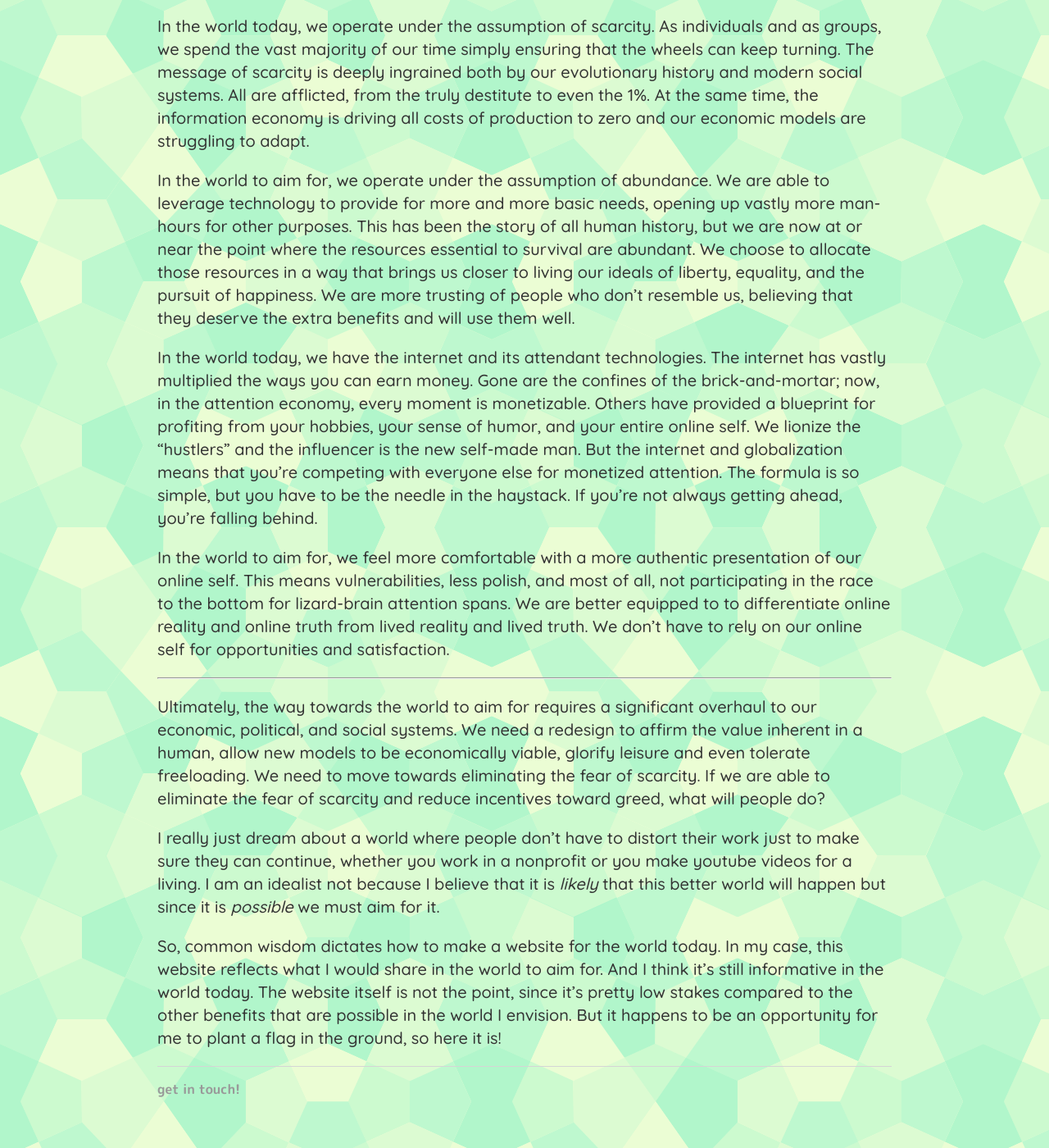
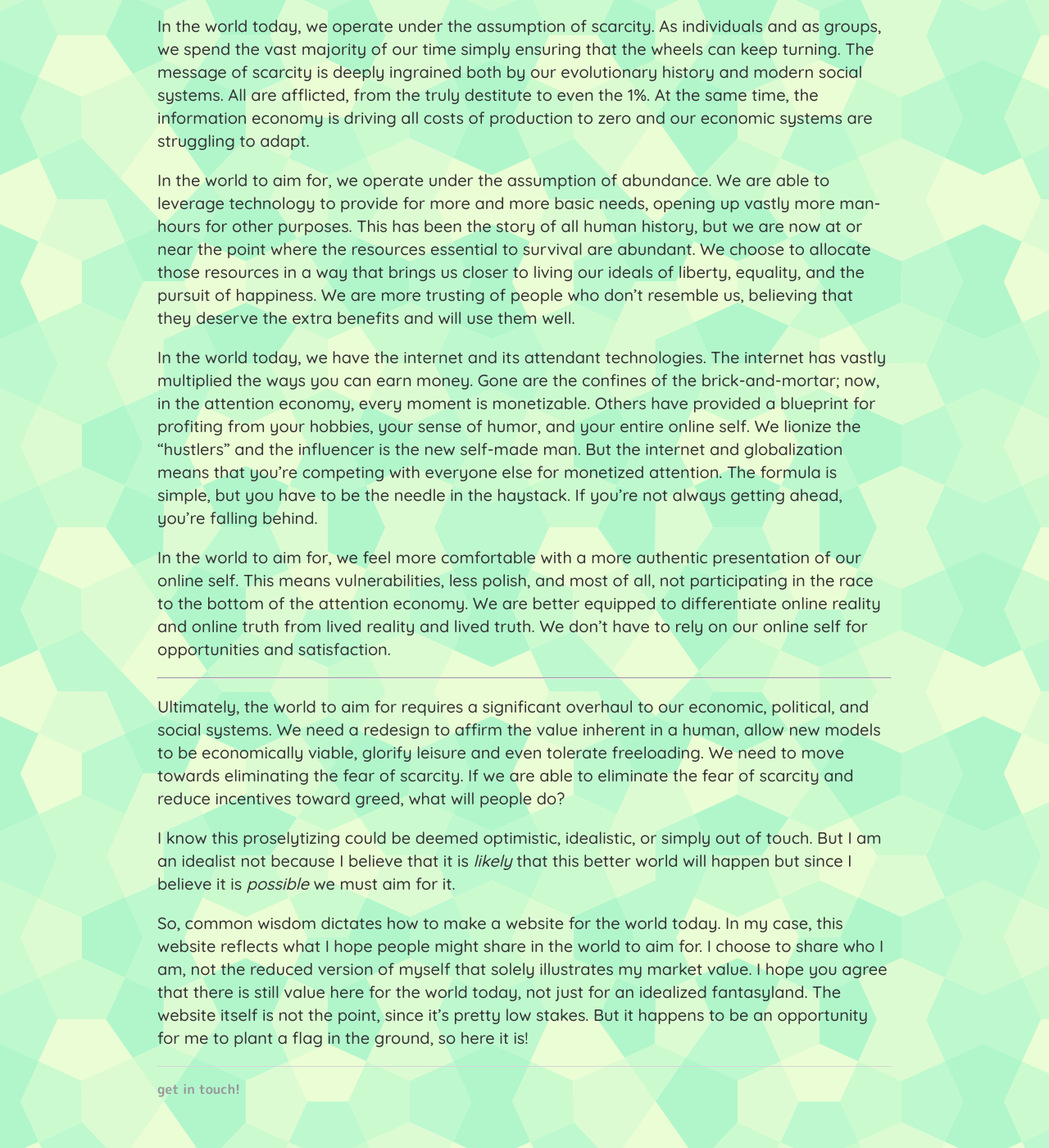
Before and after one commit to paulnakai/paulnakai.github.io, a Jekyll site: the page built from _posts/2019-11-09-my-website.md, in a window 1280 px wide and 1400 px high, scrolled down 1257 px. Shown: the whole window at 82% size. Built offline with Jekyll 4.4.1, drawn with Linux system fonts in a browser that asks for light colours; Markdown is read by kramdown in place of the engine named in the settings; some of the changed text lies outside the part shown.

```diff
--- a/_posts/2019-11-09-my-website.md
+++ b/_posts/2019-11-09-my-website.md
@@ -6,30 +6,30 @@ date: 2019-11-09
 
 Common wisdom says that a personal website is a huge opportunity to demonstrate your skills, get detailed on your niche, and generally maximize your employability. I've been conflicted about this because I'm still building my skills, figuring out my niche, and I instinctively hate the words "employability," "self-marketing", and "personal branding." The first two sources of conflict will go away, but the final one won't. I hate those words, and you should too. At least, you shouldn't have to love them.
 
-I think the common wisdom is symptomatic of some problematic patterns that I don't want to participate in. Thus, my website: a lead-by-example model of how we might present ourselves in a world with better incentives.
+I think the common wisdom is symptomatic of some problematic patterns that I don't want to encourage. Thus, my website: a lead-by-example model of how we might present ourselves in a world with better incentives.
 
 (PS... This does NOT mean that I'm not working on my skills, my niche, and my employability.)
 
 ## The world today vs. the world to aim for
 
-Note that the following criticisms are directed at the conditions and incentives individuals face, not the desires and values of individuals themselves. Getting from "the world toay" to "the world to aim for" does not require changing individual human nature, just which aspects of human nature we encourage and discourage. This is a macro-level criticism of the traps that many of us find ourselves unfortunately stuck in.
+*Preface: the following criticisms are directed at the conditions and incentives individuals face, not the desires and values of individuals themselves. Getting from "the world today" to "the world to aim for" does not require changing individual human nature, just which aspects of human nature we encourage and discourage. This is a macro-level criticism of the traps that many of us find ourselves unfortunately stuck in.*
 
-In the world today, work is regarded as the supreme source of validity and respect. We identify ourselves chiefly by the way we are paid. We accept as gospel the ideology that humans are innately selfish and societies must accept that or risk collapse. We collectively agree that the best way to motivate members of society to contribute is money: the carrots of consumerism and the sticks of eviscerating the poor.
+In the world today, work is regarded as the supreme source of validity and respect. We define work narrowly and identify ourselves chiefly by the way we are paid. We accept as gospel the ideology that humans are innately selfish and societies must accept that or risk collapse. We collectively agree that the best way to motivate members of society to contribute is money: the carrots of consumerism and the sticks of eviscerating the poor.
 
 In the world to aim for, we recognize that from an early age, we are all motivated to help one another. We recognize that our answers to "if I didn't I have to worry about money, I'd..." reflect diverse desires for care, beauty, community, and justice. We agree that curiosity, self-improvement, and the joy of lifting others up are universal human experiences when nurtured. We are more thoughtful about the differences between fixed human nature and human behavior under different incentives and environmental conditions.
 
-In the world today, we operate under the assumption of scarcity. As individuals and as groups, we spend the vast majority of our time simply ensuring that the wheels can keep turning. The message of scarcity is deeply ingrained both by our evolutionary history and modern social systems. All are afflicted, from the truly destitute to even the 1%. At the same time, the information economy is driving all costs of production to zero and our economic models are struggling to adapt.
+In the world today, we operate under the assumption of scarcity. As individuals and as groups, we spend the vast majority of our time simply ensuring that the wheels can keep turning. The message of scarcity is deeply ingrained both by our evolutionary history and modern social systems. All are afflicted, from the truly destitute to even the 1%. At the same time, the information economy is driving all costs of production to zero and our economic systems are struggling to adapt.
 
 In the world to aim for, we operate under the assumption of abundance. We are able to leverage technology to provide for more and more basic needs, opening up vastly more man-hours for other purposes. This has been the story of all human history, but we are now at or near the point where the resources essential to survival are abundant. We choose to allocate those resources in a way that brings us closer to living our ideals of liberty, equality, and the pursuit of happiness. We are more trusting of people who don't resemble us, believing that they deserve the extra benefits and will use them well.
 
-In the world today, we have the internet and its attendant technologies. The internet has vastly multiplied the ways you can earn money. Gone are the confines of the brick-and-mortar; now, in the attention economy, every moment is monetizable. Others have provided a blueprint for profiting from your hobbies, your sense of humor, and your entire online self. We lionize the "hustlers" and the influencer is the new self-made man. But the internet and globalization means that you're competing with everyone else for monetized attention. The formula is so simple, but you have to be the needle in the haystack. If you're not always getting ahead, you're falling behind.
+In the world today, we have the internet and its attendant technologies. The internet has vastly multiplied the ways you can earn money. Gone are the confines of the brick-and-mortar; now, in the attention economy, every moment is monetizable. Others have provided a blueprint for profiting from your hobbies, your sense of humor, and your entire online self. We lionize the "hustlers" and the influencer is the new self-made man. But the internet and globalization means that you're competing with everyone else for monetized attention. The formula is simple, but you have to be the needle in the haystack. If you're not always getting ahead, you're falling behind.
 
-In the world to aim for, we feel more comfortable with a more authentic presentation of our online self. This means vulnerabilities, less polish, and most of all, not participating in the race to the bottom for lizard-brain attention spans. We are better equipped to to differentiate online reality and online truth from lived reality and lived truth. We don't have to rely on our online self for opportunities and satisfaction.
+In the world to aim for, we feel more comfortable with a more authentic presentation of our online self. This means vulnerabilities, less polish, and most of all, not participating in the race to the bottom of the attention economy. We are better equipped to differentiate online reality and online truth from lived reality and lived truth. We don't have to rely on our online self for opportunities and satisfaction.
 
 ***
 
-Ultimately, the way towards the world to aim for requires a significant overhaul to our economic, political, and social systems. We need a redesign to affirm the value inherent in a human, allow new models to be economically viable, glorify leisure and even tolerate freeloading. We need to move towards eliminating the fear of scarcity. If we are able to eliminate the fear of scarcity and reduce incentives toward greed, what will people do?
+Ultimately, the world to aim for requires a significant overhaul to our economic, political, and social systems. We need a redesign to affirm the value inherent in a human, allow new models to be economically viable, glorify leisure and even tolerate freeloading. We need to move towards eliminating the fear of scarcity. If we are able to eliminate the fear of scarcity and reduce incentives toward greed, what will people do?
 
-I really just dream about a world where people don't have to distort their work just to make sure they can continue, whether you work in a nonprofit or you make youtube videos for a living. I am an idealist not because I believe that it is *likely* that this better world will happen but since it is *possible* we must aim for it.
+I know this proselytizing could be deemed optimistic, idealistic, or simply out of touch. But I am an idealist not because I believe that it is *likely* that this better world will happen but since I believe it is *possible* we must aim for it.
 
-So, common wisdom dictates how to make a website for the world today. In my case, this website reflects what I would share in the world to aim for. And I think it's still informative in the world today. The website itself is not the point, since it's pretty low stakes compared to the other benefits that are possible in the world I envision. But it happens to be an opportunity for me to plant a flag in the ground, so here it is!
+So, common wisdom dictates how to make a website for the world today. In my case, this website reflects what I hope people might share in the world to aim for. I choose to share who I am, not the reduced version of myself that solely illustrates my market value. I hope you agree that there is still value here for the world today, not just for an idealized fantasyland. The website itself is not the point, since it's pretty low stakes. But it happens to be an opportunity for me to plant a flag in the ground, so here it is!
```
Also changed, not shown: _posts/2020-03-13-pandemics-and-exponential-growth.md (added, +53 -0 lines), endurance.md (+1 -1 lines), people.md (+2 -2 lines), img/exp-one.gif (added), img/exp-two.gif (added), img/infection.gif (added).
